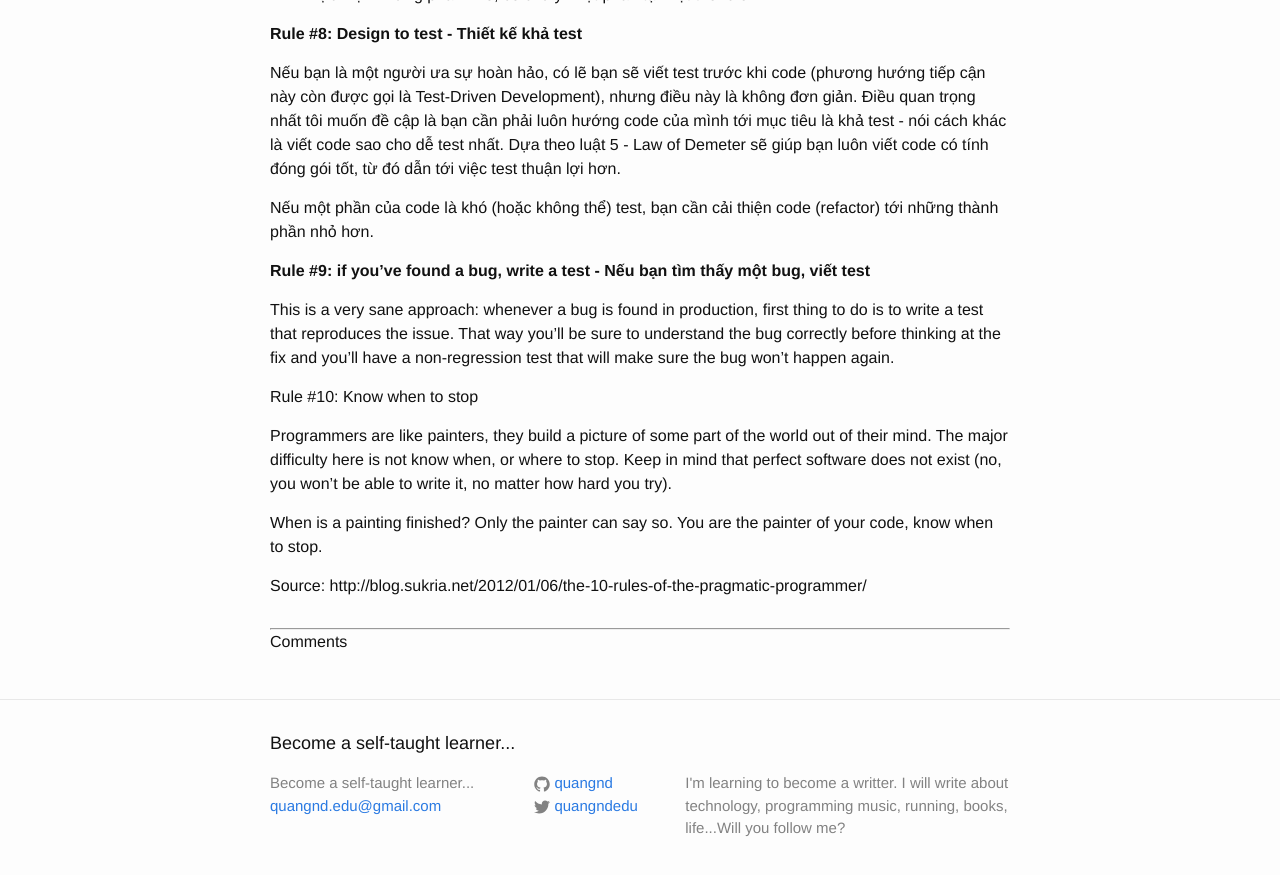
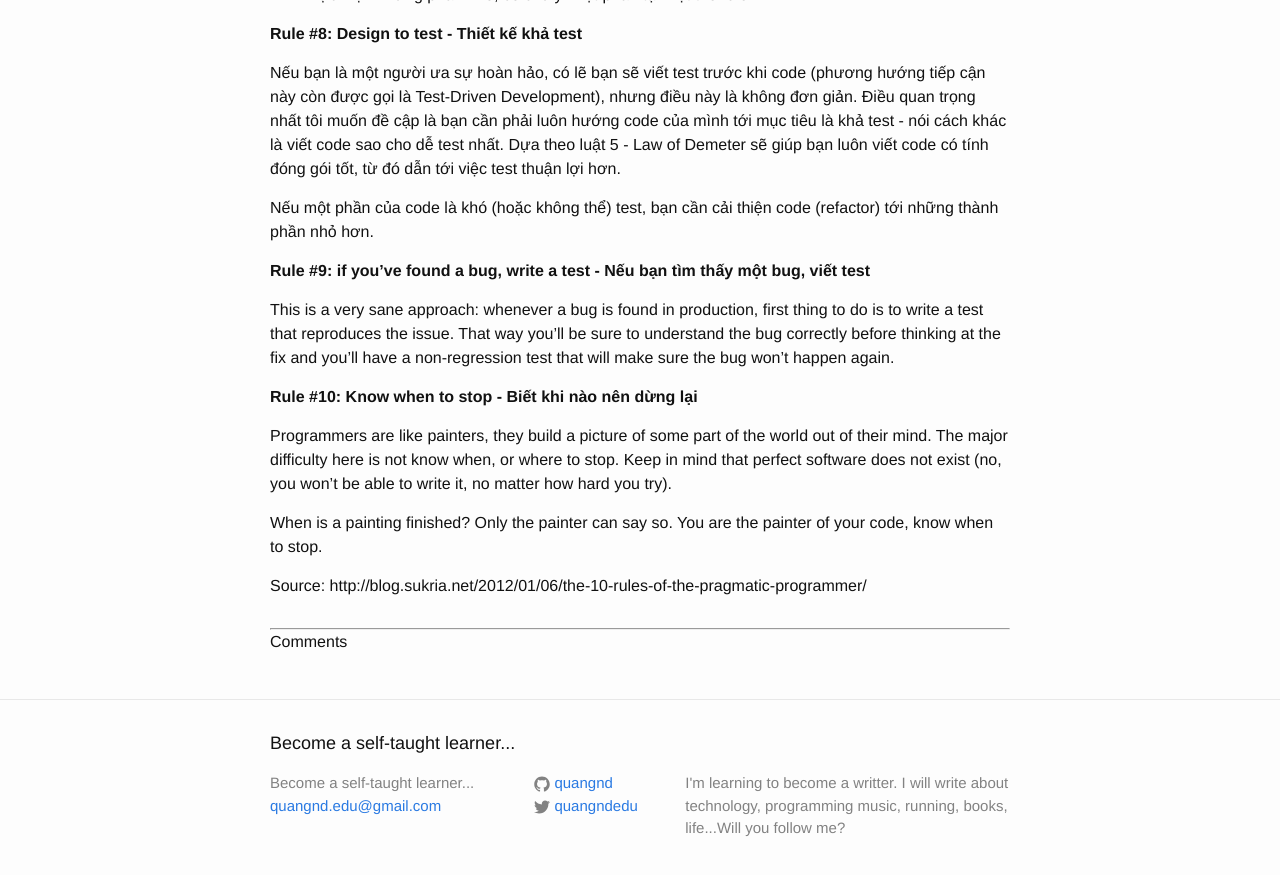
Before and after one commit to quangnd/quangnd.github.io, a Jekyll site: the page built from _posts/2016-04-08-muoi-luat-cua-mot-lap-trinh-vien.markdown, in a window 1280 px wide and 900 px high, scrolled down 2116 px. Shown: the top 875 px of the window. Built offline with Jekyll 4.4.1, drawn with Linux system fonts in a browser that asks for light colours.

Commit message:
Update 10 rules...

```diff
--- a/_posts/2016-04-08-muoi-luat-cua-mot-lap-trinh-vien.markdown
+++ b/_posts/2016-04-08-muoi-luat-cua-mot-lap-trinh-vien.markdown
@@ -80,7 +80,7 @@
 
 This is a very sane approach: whenever a bug is found in production, first thing to do is to write a test that reproduces the issue. That way you’ll be sure to understand the bug correctly before thinking at the fix and you’ll have a non-regression test that will make sure the bug won’t happen again.
 
-Rule #10: Know when to stop
+**Rule #10: Know when to stop - Biết khi nào nên dừng lại**
 
 Programmers are like painters, they build a picture of some part of the world out of their mind. The major difficulty here is not know when, or where to stop. Keep in mind that perfect software does not exist (no, you won’t be able to write it, no matter how hard you try).
 
```
